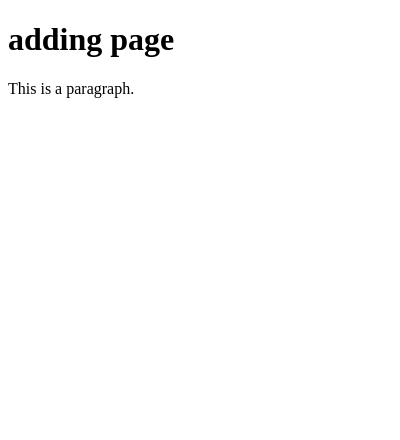
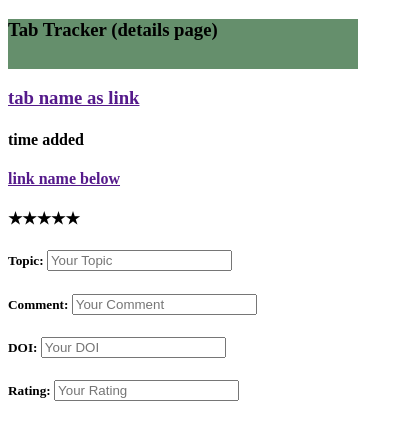
Before and after one commit to JenniferY3798/Tab-Organizer-HTN-2020-, a browser extension: page popup/add_page/add_page.html in a window 400 px wide. Drawn offline with Linux system fonts and the light colour scheme; files that its build step writes are made by us from their sources.

Commit message:
adding page features

```diff
--- a/popup/add_page/add_page.html
+++ b/popup/add_page/add_page.html
@@ -1,13 +1,47 @@
 <!DOCTYPE html>
-<html>
-<head>
-    <link rel="stylesheet" href="../style.css">
-    <title>Add Page</title>
-</head>
-<body>
 
-<h1>adding page</h1>
-<p>This is a paragraph.</p>
+<html lang="en" xmlns="http://www.w3.org/1999/xhtml">
+    <head>
+        <meta charset="utf-8" />
+        <meta name="viewport" content="width=device-width, initial-scale=1.0">
 
-</body>
+        <link href="https://fonts.googleapis.com/css?family=Open+Sans:100,300,400,700,900" rel="stylesheet">
+
+        <title>Add page</title>
+
+        <link rel="stylesheet" href="../style.css">
+    </head>
+
+    <body>
+        <div class="header">
+            <h3 class="header__title">Tab Tracker (details page)
+            </h3>
+        </div>
+
+        <div class="tab-item" id="links">
+            <h3>
+                <a href=""> tab name as link</a> <h4>time added</h4>
+            </h3>
+            <h4><a href=""> link name below </a></h4>
+            <h4> ★★★★★ </h4>
+        </div>
+
+        <h5 class="topic">
+            Topic: <span class="topic__name"> </span><input type="text" class="topic__entry" name="topic" placeholder="Your Topic" />
+        </h5>
+
+        <h5 class="comment">
+            Comment: <span class="comment__here"> </span><input type="text" class="comment__entry" name="comment" placeholder="Your Comment" />
+        </h5>
+
+        <h5 class="doi">
+            DOI: <span class="doi__here"> </span><input type="text" class="doi__entry" name="doi" placeholder="Your DOI" />
+        </h5>
+
+        <h5 class="rating">
+            Rating: <span class="rating__here"> </span><input type="text" class="rating__entry" name="rating" placeholder="Your Rating" />
+        </h5>
+
+        <script src="popup.js"></script>
+    </body>
 </html>
```
Also changed, not shown: popup/settings/settings.html (+2 -2 lines).
